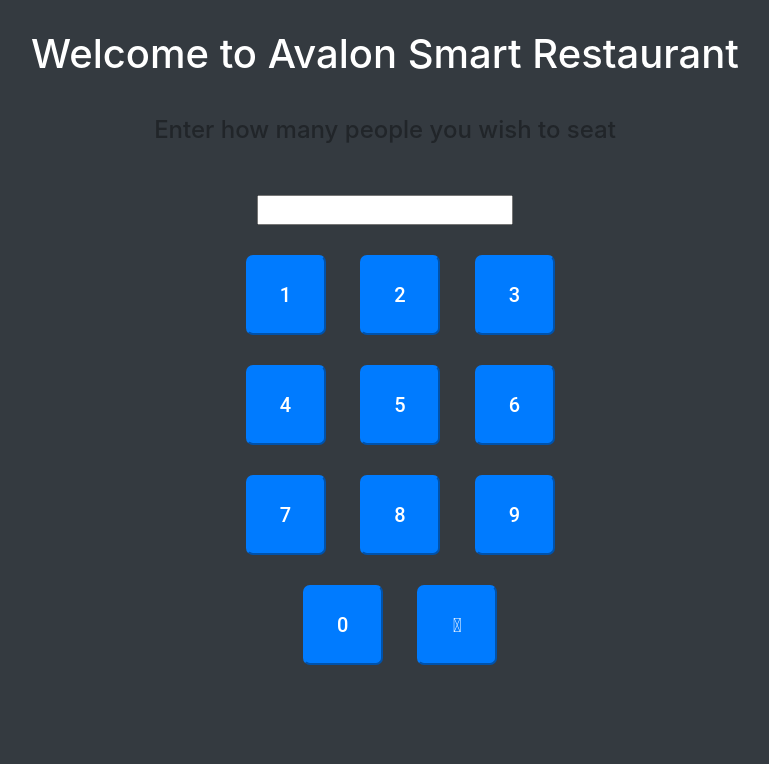
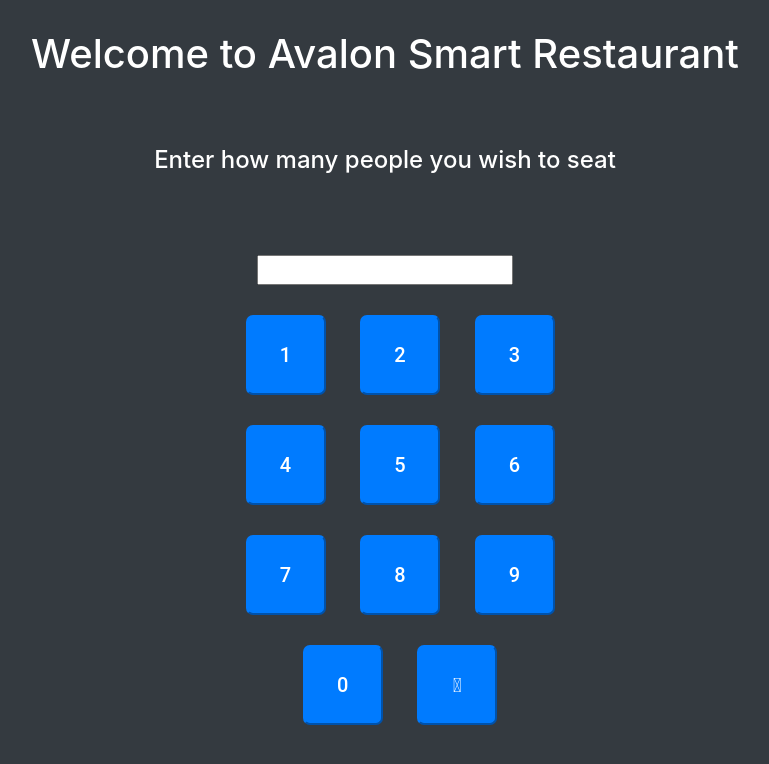
Before and after one commit to flamily/irs, a Flask app: page /select-party-size in a window 1280 px wide. Shown: the top 764 px of the page, without its empty margins (255-1024 px from the left). Run offline with Flask 2, Linux system fonts and the light colour scheme; some libraries are stand-ins or nearby versions.

Commit message:
minor css changes

```diff
--- a/web/static/css/sb-admin.css
+++ b/web/static/css/sb-admin.css
@@ -380,6 +380,12 @@ h1 {
   padding: 30px;
 }
 
+h4 {
+  color: #fff;
+  text-align: center;
+  padding: 30px;
+}
+
 .btn-select-pad {
   width: 80px;
   height: 80px;
--- a/web/templates/select-party-size.html
+++ b/web/templates/select-party-size.html
@@ -54,7 +54,7 @@
           <div class="row">
             <div class="col">
               <button type="button" class="btn-primary btn-select-pad" onclick="addNum('0');">0</button>
-              <button type="button" class="btn-primary fa fa-backspace btn-select-pad" onclick="delNum();"></button>
+              <button type="button" class="btn-primary fas fa-backspace btn-select-pad" onclick="delNum();"></button>
             </div>
           </div>
         </form>
```
